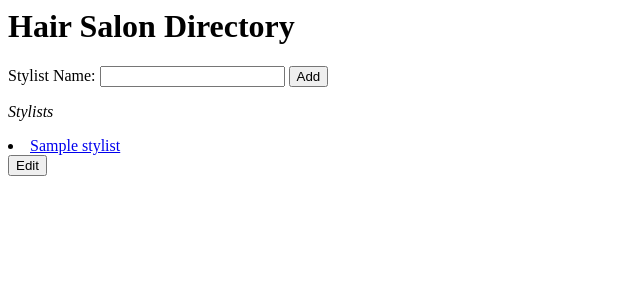
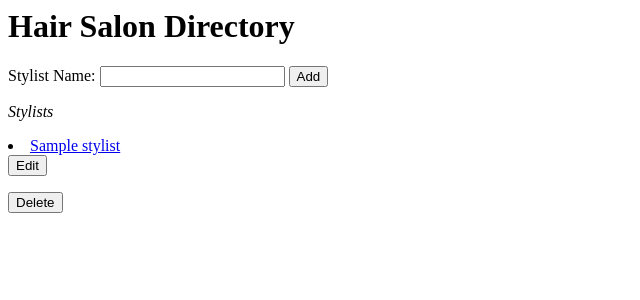
Before and after one commit to michaellor/php-code-review-3-salon, a PHP site: template views/index.html.twig in a window 1280 px wide. Shown: the top 300 px of the page, without its empty margins (0-640 px from the left). Run offline with PHP 8.4, Linux system fonts and the light colour scheme; the template is opened without the code that fills it: most values are stand-ins (such as "Sample title", 1, 10 or a date in 2020); some libraries are stand-ins or nearby versions.

Commit message:
add in delete button to stylist

```diff
--- a/app/app.php
+++ b/app/app.php
@@ -24,6 +24,12 @@
         return $app['twig']->render('index.html.twig', array('stylists' => Stylist::getAll()));
     });
 
+    $app->delete("/{id}", function($id) use ($app){
+        $stylist = Stylist::find($id);
+        $stylist->delete();
+        return $app['twig']->render('index.html.twig', array('stylists' => Stylist::getAll()));
+    });
+
     return $app;
 
 
--- a/views/index.html.twig
+++ b/views/index.html.twig
@@ -17,9 +17,12 @@
       {% for stylist in stylists %}
         <li><a href="/stylist/{id}">{{ stylist.getName }}</a></li>
           <form action="/{id}/edit" method="get">
-          <button type="submit">Edit</button>
-          <br><br>
-
+            <button type="submit">Edit</button>
+          </form>
+          <form action="/" method="post">
+            <input name="_method" type="hidden" value="delete">
+            <button type="submit">Delete</button>
+          </form>
       {% endfor %}
 
 
```
